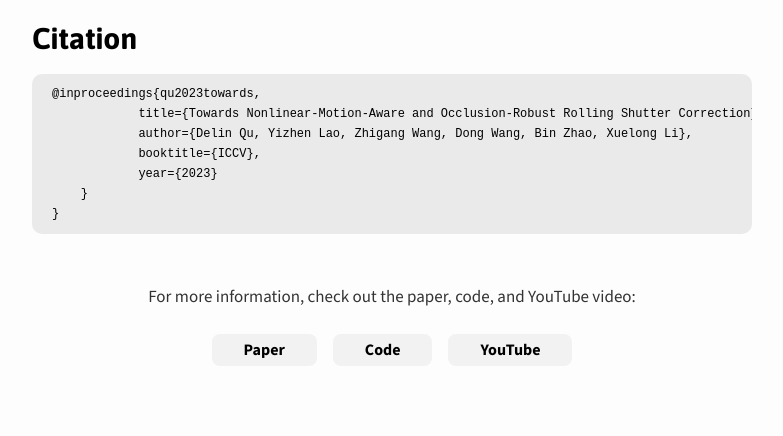
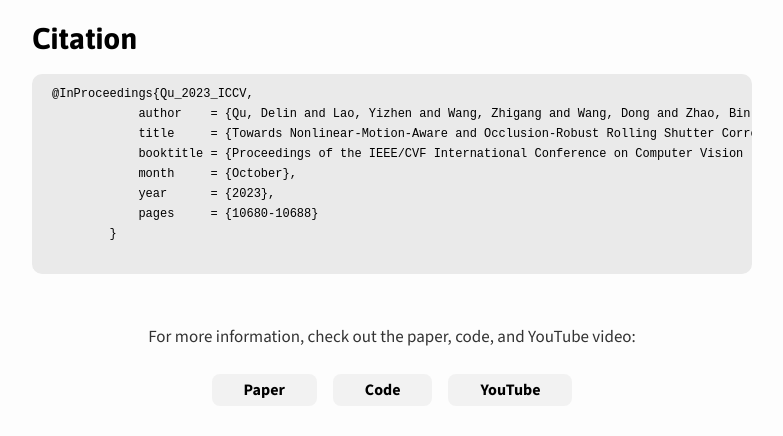
Before and after one commit to DelinQu/QRSC, a plain HTML site: page docs/index.html in a window 1280 px wide. Shown: the part 5240-5676 px from the top of the page, without its empty margins (248-1031 px from the left). Drawn offline with nearby package versions, Linux system fonts and the light colour scheme.

Commit message:
update citation

```diff
--- a/docs/index.html
+++ b/docs/index.html
@@ -192,13 +192,15 @@
 
       <h2 class="section-header">Citation</h2>
       <div class="citation">
-        <pre id="codecell0">@inproceedings{qu2023towards,
-            title={Towards Nonlinear-Motion-Aware and Occlusion-Robust Rolling Shutter Correction},
-            author={Delin Qu, Yizhen Lao, Zhigang Wang, Dong Wang, Bin Zhao, Xuelong Li},
-            booktitle={ICCV},
-            year={2023}
-    }
-}</pre>
+        <pre id="codecell0">@InProceedings{Qu_2023_ICCV,
+            author    = {Qu, Delin and Lao, Yizhen and Wang, Zhigang and Wang, Dong and Zhao, Bin and Li, Xuelong},
+            title     = {Towards Nonlinear-Motion-Aware and Occlusion-Robust Rolling Shutter Correction},
+            booktitle = {Proceedings of the IEEE/CVF International Conference on Computer Vision (ICCV)},
+            month     = {October},
+            year      = {2023},
+            pages     = {10680-10688}
+        }
+        </pre>
       </div>
       <br><br>
       <div class="paragraph-center">For more information, check out the paper, code, and YouTube video:</div>
```
